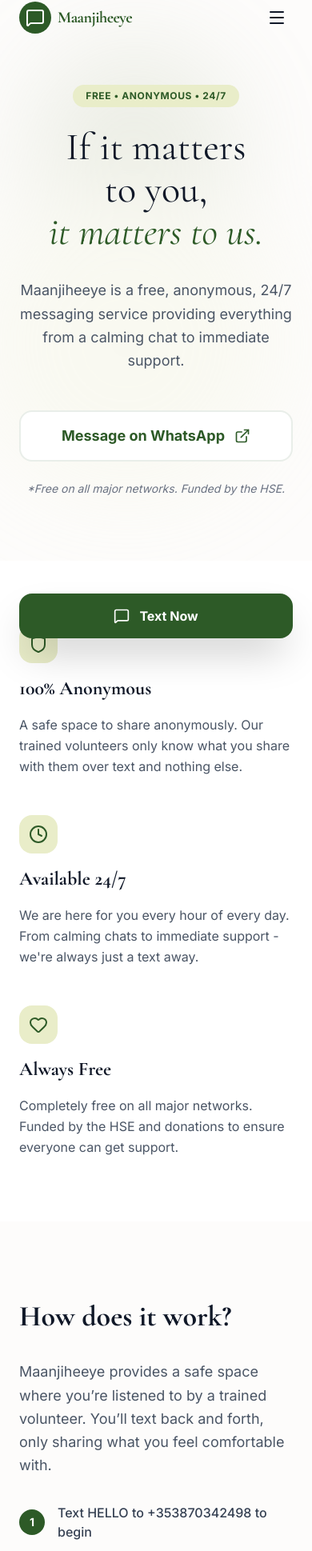
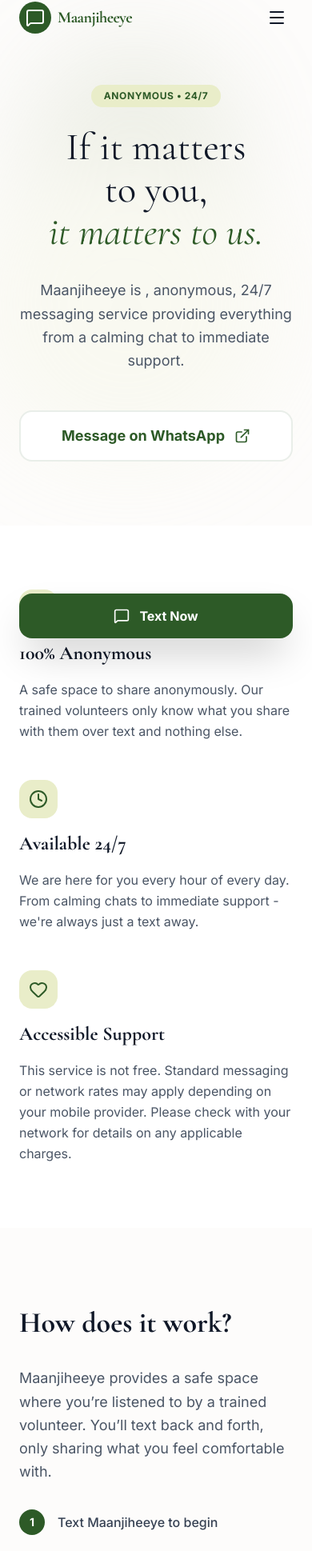
Before and after one commit to Abdallahdari/manjiheye, a React (Vite) app: page / in a window 390 px wide. Shown: the part 22-1961 px from the top of the page at 80% size. Built offline with nearby package versions, Linux system fonts and the light colour scheme.

Commit message:
removed the number

```diff
--- a/index.html
+++ b/index.html
@@ -3,7 +3,7 @@
   <head>
     <meta charset="UTF-8" />
     <meta name="viewport" content="width=device-width, initial-scale=1.0" />
-    <title>My Google AI Studio App</title>
+    <title>Maanjiheeye</title>
   </head>
   <body>
     <div id="root"></div>
--- a/src/App.tsx
+++ b/src/App.tsx
@@ -39,7 +39,7 @@
 ];
 
 const issues = [
-  "Anxiety", "Abuse", "Alcohol Misuse", "Bullying", "Depression",
+  "Anxiety", "Abuse", "Alcohol Misuse", "Bullying", "Depression", "Trauma ",
   "Drug misuse", "Grief", "Loneliness", "Panic attacks",
   "Relationship problems", "Sadness", "Self-harm", "Stress", "Suicidal thoughts"
 ];
@@ -141,20 +141,20 @@
                 transition={{ duration: 0.6 }}
               >
                 <span className="inline-block px-4 py-1.5 rounded-full bg-brand-accent text-brand-primary text-xs font-bold uppercase tracking-wider mb-6">
-                  Free • Anonymous • 24/7
+                Anonymous • 24/7
                 </span>
                 <h1 className="text-5xl md:text-7xl lg:text-8xl font-serif leading-[1.1] mb-8 text-balance">
                   If it matters to you, <br />
                   <span className="italic text-brand-primary">it matters to us.</span>
                 </h1>
                 <p className="text-lg md:text-xl text-gray-600 max-w-2xl mx-auto mb-12 leading-relaxed">
-                  Maanjiheeye is a free, anonymous, 24/7 messaging service providing everything from a calming chat to immediate support.
+                  Maanjiheeye is , anonymous, 24/7 messaging service providing everything from a calming chat to immediate support.
                 </p>
 
-                <div className="flex flex-col sm:flex-row items-center jsustify-center gap-4">
+                <div className="flex w-full  items-center  justify-center gap-4">
 
                   <a
-                    href="https://wa.me/+353 87 034 2498?text=HELLO"
+                    href="https://wa.me/+353870342498?text=HELLO"
                     target="_blank"
                     rel="noopener noreferrer"
                     className="w-full sm:w-auto bg-white border-2 border-brand-primary/10 text-brand-primary px-8 py-4 rounded-2xl text-lg font-bold flex items-center justify-center gap-3 hover:bg-brand-accent/30 transition-all active:scale-95"
@@ -164,9 +164,9 @@
                   </a>
                 </div>
 
-                <p className="mt-6 text-sm text-gray-500 italic">
+                {/* <p className="mt-6 text-sm text-gray-500 italic">
                   *Free on all major networks. Funded by the HSE.
-                </p>
+                </p> */}
               </motion.div>
             </div>
           </section>
@@ -216,9 +216,11 @@
                   <div className="w-12 h-12 bg-brand-accent rounded-2xl flex items-center justify-center">
                     <Heart className="text-brand-primary w-6 h-6" />
                   </div>
-                  <h3 className="text-2xl font-serif font-bold">Always Free</h3>
+                 <h3 className="text-2xl font-serif font-bold">
+  Accessible Support
+</h3>
 <p className="text-gray-600 leading-relaxed">
-                    Completely free on all major networks. Funded by the HSE and donations to ensure everyone can get support.
+  This service is not free. Standard messaging or network rates may apply depending on your mobile provider. Please check with your network for details on any applicable charges.
 </p>
                 </motion.div>
               </div>
@@ -238,8 +240,8 @@
                   </p>
                   <div className="space-y-4">
                     {[
-                      "Text HELLO to +353870342498 to begin",
-                      "Get connected with a trained volunteer",
+                      "Text Maanjiheeye to begin",
+                      "Get connected with a trained volunteer within minutes",
                       "Share what's on your mind at your own pace",
                       "Work together to reach a calm, safe place"
                     ].map((step, i) => (
@@ -403,24 +405,44 @@
             <div>
               <h4 className="font-bold mb-6 uppercase text-xs tracking-widest text-gray-400">Quick Links</h4>
               <ul className="space-y-4 text-sm font-medium">
-                <li><button onClick={() => navigateTo('home')} className="hover:text-brand-primary transition-colors">Home</button></li>
-                <li><button onClick={() => navigateTo('about')} className="hover:text-brand-primary transition-colors">About</button></li>
+                <li><button onClick={() => navigateTo('home')} className="hover:text-brand-primary cursor-pointer transition-colors">Home</button></li>
+                <li><button onClick={() => navigateTo('about')} className="hover:text-brand-primary cursor-pointer transition-colors">About</button></li>
                 <li><a href="#how-it-works" className="hover:text-brand-primary transition-colors">How it works</a></li>
                 <li><a href="#testimonials" className="hover:text-brand-primary transition-colors">Testimonials</a></li>
               </ul>
             </div>
 
            <div>
-              <h4 className="font-bold mb-6 uppercase text-xs tracking-widest text-gray-400">Contact</h4>
+  <h4 className="font-bold mb-6 uppercase text-xs tracking-widest text-gray-400">
+    Contact
+  </h4>
+
   <ul className="space-y-4 text-sm font-medium">
-                <li className="flex items-center gap-2">
+
+    <li>
+      <a
+        href="https://wa.me/353870342498?text=HELLO"
+        target="_blank"
+        rel="noopener noreferrer"
+        className="flex items-center gap-2 hover:text-brand-primary transition-colors"
+      >
         <Phone size={16} className="text-brand-primary" />
-                  <span>Text HELLO to +353 87 034 2498</span>
+        <span>Text Now</span>
+      </a>
     </li>
-                <li className="flex items-center gap-2">
+
+    <li>
+      <a
+        href="https://wa.me/353870342498"
+        target="_blank"
+        rel="noopener noreferrer"
+        className="flex items-center gap-2 hover:text-brand-primary transition-colors"
+      >
         <MessageSquare size={16} className="text-brand-primary" />
-                  <span>WhatsApp: +353 87 034 2498</span>
+        <span>Contact Us</span>
+      </a>
     </li>
+
   </ul>
 </div>
           </div>
@@ -468,7 +490,7 @@
               Hadafkeenna
             </h2>
            <p className="leading-relaxed">
-              Maanjiheeye waa adeeg fariin qoraal ah oo bilaash ah, qarsoodi ah,
+  Maanjiheeye waa adeeg fariin qoraal ah oo qarsoodi ah,
   kana shaqeeya 24 saac maalintii, 7 maalmood usbuucii gudaha Soomaaliya.
   Waxaan bixinnaa wax kasta laga bilaabo wada sheekeysi dejin ah ilaa
   taageero degdeg ah qof kasta oo u baahan. Hadafkeenna waa inaan hubinno
@@ -499,7 +521,7 @@
               <p className="text-sm">
   Adeeggeenna waxaa taageera deeqo iyo tabarucaad ka yimaada
   bulshada iyo hay’ado gudaha Soomaaliya ah, si loo hubiyo
-                in taageeradu mar walba ahaato mid bilaash ah qof walba.
+  in taageeradu mar walba ahaato mid la heli karo qof walba.
 </p>
             </div>
 
@@ -527,8 +549,8 @@
               Ma rabtaa inaad la hadasho qof?
             </h2>
         <p className="text-brand-accent/80 max-w-md mx-auto">
-              Mutadawiciinteennu waa diyaar. Adeeggu waa bilaash,
-              qarsoodi ah, waana la heli karaa hadda.
+  Mutadawiciinteennu waa diyaar. Adeeggu waa qarsoodi ah,
+  waana la heli karaa hadda.
 </p>
             <a
               href="https://wa.me/+353870342498?text=Salaan"
```
Lines whose indentation alone changed are shown as unchanged.
